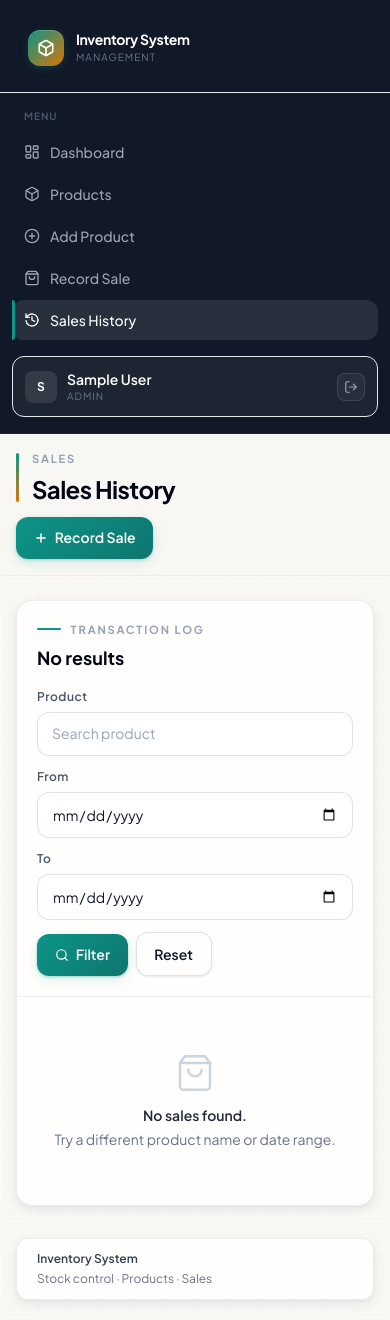
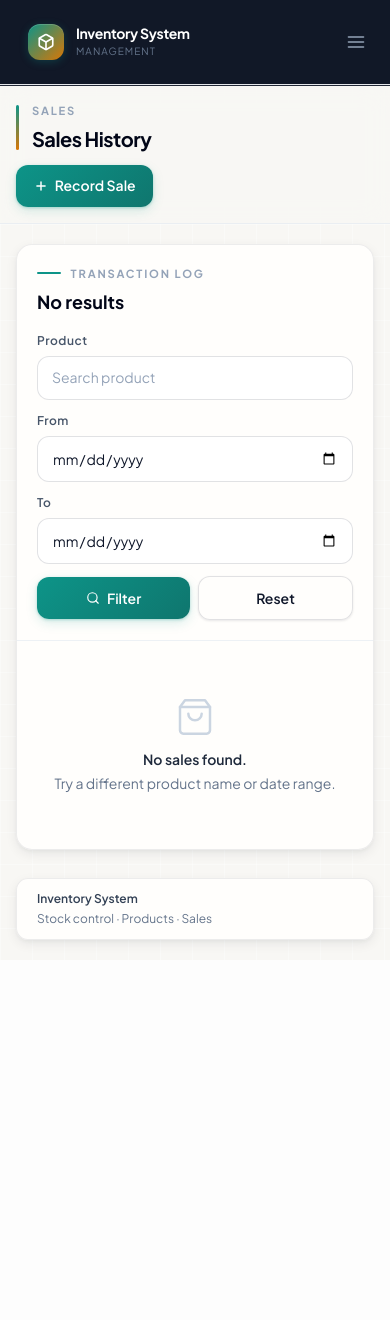
Before and after one commit to amanrai00/inventory-system, a Flask app: page /sales in a window 390 px wide. After the commit the page ends 948 px from the top, so only its background shows below. Run offline with Flask 3, Linux system fonts and the light colour scheme; the visitor is signed in with stand-in values (Sample User, id 1); some libraries are stand-ins or nearby versions.

Commit message:
Fix mobile layout, missing predictions table, and 500 error on dashboard
- Add hamburger menu to sidebar for mobile (collapsible nav)
- Fix topbar action buttons wrapping on small screens
- Fix filter form button alignment on mobile (products & sales history)
- Fix sales history date inputs layout on narrow viewports
- Add table scroll fade hint on mobile
- Create predictions table in local SQLite DB (missing after EC2 schema update)
- Fix dashboard template using p.product_name instead of p.name for AI predictions
- Enable Flask debug mode for local development
- Install boto3 for AWS email alerts support

Co-Authored-By: Claude Sonnet 4.6 <noreply@anthropic.com>

```diff
--- a/app.py
+++ b/app.py
@@ -42,4 +42,4 @@ def create_app():
 
 if __name__ == '__main__':
     app = create_app()
-    app.run(host="0.0.0.0", port=5000, debug=False)
+    app.run(host="0.0.0.0", port=5000, debug=True)
--- a/static/css/style.css
+++ b/static/css/style.css
@@ -346,6 +346,27 @@ a, button, select, input[type="submit"] {
   border-radius: 1rem;
 }
 
+/* Fade hint on right edge when table overflows horizontally */
+.table-scroll-wrap {
+  position: relative;
+}
+
+.table-scroll-wrap::after {
+  content: "";
+  position: absolute;
+  top: 0;
+  right: 0;
+  bottom: 0;
+  width: 2.5rem;
+  background: linear-gradient(to right, transparent, rgba(248, 247, 244, 0.85));
+  pointer-events: none;
+  border-radius: 0 1rem 1rem 0;
+}
+
+@media (min-width: 768px) {
+  .table-scroll-wrap::after { display: none; }
+}
+
 .data-table th {
   color: var(--text-soft);
   font-size: 0.7rem;
--- a/templates/base.html
+++ b/templates/base.html
@@ -29,14 +29,16 @@
   </a>
 
   <div class="app-shell lg:flex">
+
+    <!-- ── Sidebar ───────────────────────────────── -->
     <aside id="sidebar" class="app-sidebar w-full lg:sticky lg:top-0 lg:h-screen lg:w-60 lg:shrink-0 flex flex-col">
 
-      <!-- Brand -->
-      <div class="px-4 pt-5 pb-4 border-b border-white/8">
+      <!-- Brand row + hamburger -->
+      <div class="px-4 pt-4 pb-4 border-b border-white/8 flex items-center justify-between gap-3">
         <a href="{{ url_for('dashboard.dashboard') }}"
-           class="flex items-center gap-3 rounded-xl px-3 py-2.5 hover:bg-white/5 transition-colors focus:outline-none focus:ring-2 focus:ring-teal-500/50">
+           class="flex items-center gap-3 rounded-xl px-3 py-2 hover:bg-white/5 transition-colors focus:outline-none focus:ring-2 focus:ring-teal-500/50">
           <span class="brand-mark w-9 h-9 rounded-xl flex items-center justify-center flex-shrink-0">
-            <svg xmlns="http://www.w3.org/2000/svg" class="w-4.5 h-4.5 text-white" width="18" height="18" viewBox="0 0 24 24" fill="none"
+            <svg xmlns="http://www.w3.org/2000/svg" class="text-white" width="18" height="18" viewBox="0 0 24 24" fill="none"
                  stroke="currentColor" stroke-width="2.2" stroke-linecap="round" stroke-linejoin="round">
               <path d="M21 8a2 2 0 0 0-1-1.73l-7-4a2 2 0 0 0-2 0l-7 4A2 2 0 0 0 3 8v8a2 2 0 0 0 1 1.73l7 4a2 2 0 0 0 2 0l7-4A2 2 0 0 0 21 16Z"/>
               <path d="m3.3 7 8.7 5 8.7-5"/><path d="M12 22V12"/>
@@ -47,10 +49,28 @@
             <span class="block text-[10px] text-slate-500 uppercase tracking-widest mt-0.5">Management</span>
           </span>
         </a>
+
+        <!-- Hamburger toggle — mobile only -->
+        <button id="sidebar-toggle"
+                aria-label="Toggle navigation"
+                aria-expanded="false"
+                aria-controls="sidebar-nav"
+                class="lg:hidden flex-shrink-0 rounded-lg p-2 text-slate-400 hover:text-white hover:bg-white/8 transition-colors focus:outline-none focus:ring-2 focus:ring-teal-500/50 cursor-pointer">
+          <svg id="icon-menu" xmlns="http://www.w3.org/2000/svg" class="w-5 h-5" viewBox="0 0 24 24" fill="none"
+               stroke="currentColor" stroke-width="2" stroke-linecap="round" stroke-linejoin="round">
+            <line x1="3" y1="6" x2="21" y2="6"/><line x1="3" y1="12" x2="21" y2="12"/><line x1="3" y1="18" x2="21" y2="18"/>
+          </svg>
+          <svg id="icon-close" xmlns="http://www.w3.org/2000/svg" class="w-5 h-5 hidden" viewBox="0 0 24 24" fill="none"
+               stroke="currentColor" stroke-width="2" stroke-linecap="round" stroke-linejoin="round">
+            <path d="M18 6 6 18"/><path d="m6 6 12 12"/>
+          </svg>
+        </button>
       </div>
 
-      <!-- Nav -->
-      <nav class="flex-1 overflow-y-auto px-3 py-4" aria-label="Main navigation">
+      <!-- Nav — hidden on mobile until toggled, always visible on lg -->
+      <div id="sidebar-nav" class="hidden lg:flex lg:flex-col lg:flex-1 lg:overflow-y-auto">
+
+        <nav class="flex-1 px-3 py-4" aria-label="Main navigation">
           <p class="px-3 mb-2 text-[10px] font-bold text-slate-600 uppercase tracking-widest">Menu</p>
           <ul class="space-y-0.5" role="list">
             <li>
@@ -134,26 +154,28 @@
             </a>
           </div>
         </div>
+
+      </div><!-- /sidebar-nav -->
     </aside>
 
-    <!-- Main content area -->
+    <!-- ── Main area ─────────────────────────────── -->
     <div class="flex flex-col min-h-screen w-full min-w-0">
 
       <!-- Topbar -->
       <header class="app-topbar sticky top-0 z-30 border-b border-slate-200/60 px-4 sm:px-6 lg:px-8">
-        <div class="mx-auto max-w-7xl flex flex-col gap-3 py-4 xl:flex-row xl:items-center xl:justify-between">
+        <div class="mx-auto max-w-7xl flex flex-col gap-3 py-4 sm:flex-row sm:items-center sm:justify-between">
           <div class="page-head-mark">
             <p class="eyebrow">{% block page_eyebrow %}Overview{% endblock %}</p>
-            <h1 class="mt-1.5 text-2xl font-bold tracking-tight text-slate-950">{% block page_title %}{% endblock %}</h1>
+            <h1 class="mt-1.5 text-xl sm:text-2xl font-bold tracking-tight text-slate-950">{% block page_title %}{% endblock %}</h1>
           </div>
-          <div class="flex items-center gap-2.5">
+          <div class="flex items-center gap-2 flex-wrap">
             {% block page_actions %}{% endblock %}
           </div>
         </div>
       </header>
 
       <!-- Page content -->
-      <main id="main-content" class="flex-1 px-4 py-6 sm:px-6 lg:px-8">
+      <main id="main-content" class="flex-1 px-4 py-5 sm:px-6 lg:px-8">
         <div class="mx-auto max-w-7xl">
 
           {% with messages = get_flashed_messages(with_categories=true) %}
@@ -201,12 +223,27 @@
 
   <script src="{{ url_for('static', filename='js/app.js') }}"></script>
   <script>
+    // Active nav link
     (function () {
       var path = window.location.pathname;
       document.querySelectorAll('.nav-link').forEach(function (a) {
-        if (a.getAttribute('href') === path) {
-          a.classList.add('is-active');
-        }
+        if (a.getAttribute('href') === path) a.classList.add('is-active');
+      });
+    })();
+
+    // Hamburger toggle
+    (function () {
+      var btn = document.getElementById('sidebar-toggle');
+      var nav = document.getElementById('sidebar-nav');
+      var iconMenu = document.getElementById('icon-menu');
+      var iconClose = document.getElementById('icon-close');
+      if (!btn) return;
+      btn.addEventListener('click', function () {
+        var open = nav.classList.toggle('hidden');
+        var isOpen = !open;
+        btn.setAttribute('aria-expanded', isOpen);
+        iconMenu.classList.toggle('hidden', isOpen);
+        iconClose.classList.toggle('hidden', !isOpen);
       });
     })();
   </script>
--- a/templates/dashboard.html
+++ b/templates/dashboard.html
@@ -164,7 +164,7 @@
     </div>
 
     {% if critical_items %}
-    <div class="overflow-x-auto">
+    <div class="overflow-x-auto table-scroll-wrap">
       <table class="data-table w-full text-sm">
         <thead>
           <tr class="bg-slate-50/70 border-b border-slate-200/60">
@@ -254,7 +254,7 @@
     {% for p in ai_predictions %}
     <div class="flex items-start justify-between gap-3 px-5 py-3.5">
       <div class="min-w-0">
-        <p class="text-sm font-semibold text-slate-900 truncate">{{ p.product_name }}</p>
+        <p class="text-sm font-semibold text-slate-900 truncate">{{ p.name }}</p>
         <p class="mt-0.5 text-xs text-slate-400">{{ p.predicted_at }}</p>
         <p class="mt-1 text-sm text-slate-600">{{ p.reasoning }}</p>
       </div>
--- a/templates/sales/history.html
+++ b/templates/sales/history.html
@@ -24,7 +24,7 @@
         </h3>
       </div>
       <form method="GET" action="{{ url_for('sales.history') }}" class="grid gap-3 sm:grid-cols-2 xl:grid-cols-[1fr_160px_160px_auto]">
-        <div>
+        <div class="sm:col-span-2 xl:col-span-1">
           <label for="search" class="field-label">Product</label>
           <input type="text" class="field-input" id="search" name="search" placeholder="Search product" value="{{ filters.search }}">
         </div>
@@ -36,19 +36,19 @@
           <label for="date_to" class="field-label">To</label>
           <input type="date" class="field-input" id="date_to" name="date_to" value="{{ filters.date_to }}">
         </div>
-        <div class="flex items-end gap-2">
-          <button type="submit" class="btn-primary cursor-pointer">
+        <div class="flex items-center gap-2 sm:items-end sm:col-span-2 xl:col-span-1">
+          <button type="submit" class="btn-primary flex-1 sm:flex-none cursor-pointer">
             <svg xmlns="http://www.w3.org/2000/svg" class="w-3.5 h-3.5" viewBox="0 0 24 24" fill="none" stroke="currentColor" stroke-width="2" stroke-linecap="round" stroke-linejoin="round"><circle cx="11" cy="11" r="8"/><path d="m21 21-4.3-4.3"/></svg>
             Filter
           </button>
-          <a href="{{ url_for('sales.history') }}" class="btn-secondary cursor-pointer">Reset</a>
+          <a href="{{ url_for('sales.history') }}" class="btn-secondary flex-1 sm:flex-none text-center cursor-pointer">Reset</a>
         </div>
       </form>
     </div>
   </div>
 
   {% if sales %}
-  <div class="overflow-x-auto">
+  <div class="overflow-x-auto table-scroll-wrap">
     <table class="data-table w-full text-sm">
       <thead>
         <tr class="bg-slate-50/70 border-b border-slate-200/60">
```
Also changed, not shown: templates/products/list.html (+4 -4 lines). Lines whose indentation alone changed are shown as unchanged.
